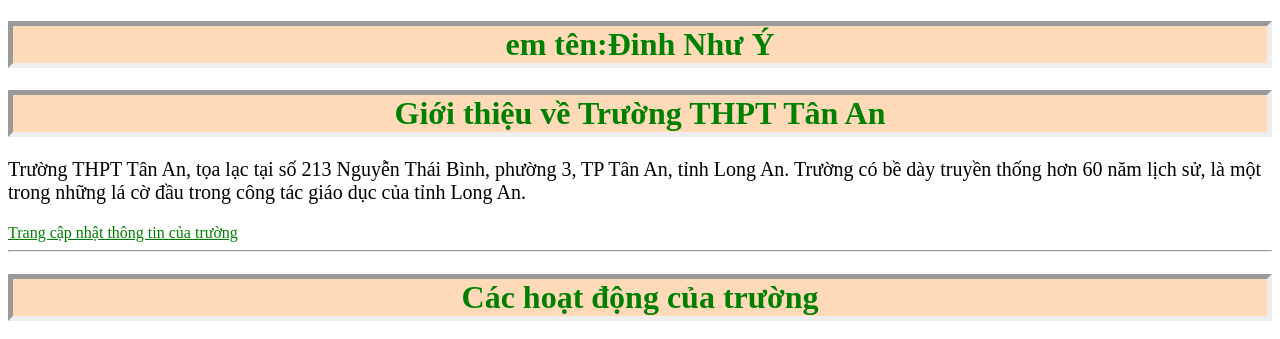
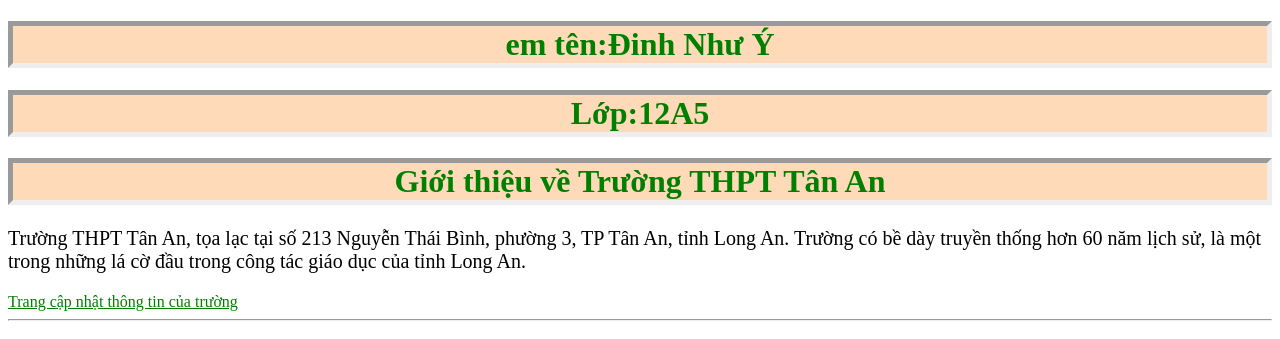
Before and after one commit to Nhan744/nhuyhk2lan1, a plain HTML site: page index.html in a window 1280 px wide. Shown: the top 339 px of the page. Drawn offline with Linux system fonts and the light colour scheme.

Commit message:
Update index.html

```diff
--- a/index.html
+++ b/index.html
@@ -22,6 +22,7 @@ li { font-size:30px;}
 </head>
 <body>
 <h1>em tên:Đinh Như Ý</h1>
+<h1>Lớp:12A5</h1>
 <h1> Giới thiệu về Trường THPT Tân An </h1>
 <p>Trường THPT Tân An, tọa lạc tại số 213 Nguyễn Thái Bình, phường 3, TP Tân An, tỉnh Long An. Trường có bề dày truyền thống hơn 60 năm lịch sử, là một trong những lá cờ đầu trong công tác giáo dục của tỉnh Long An.</p>
 <a href="https://www.facebook.com/DoantruongTHPTTanAn"> Trang cập nhật thông tin của trường</a>
```
